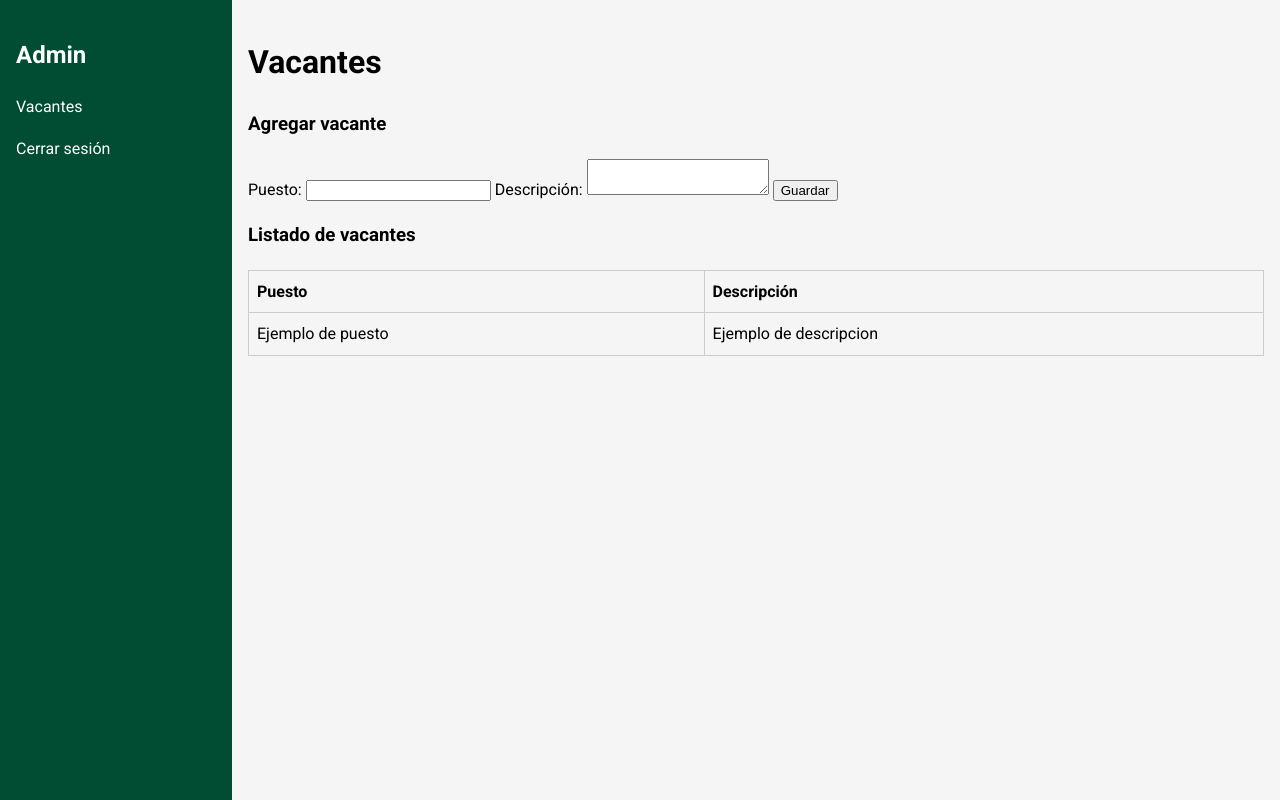
After one commit to ALEXSTR19/Sitio-Pemex, a PHP site: page /dashboard.php in a window 1280 px wide. The commit adds this page. Run offline with PHP 8.4, Linux system fonts and the light colour scheme; a user stored in the database is signed in; data comes from the database, SQL or seed files in the repository.

Commit message:
Add admin dashboard with vacantes management

```diff
--- a/css/style.css
+++ b/css/style.css
@@ -1032,3 +1032,13 @@ body.login-page {
 .login-icon img{height:24px;}
 
 .vacantes-table{width:100%;border-collapse:collapse;margin-top:1rem;}.vacantes-table th,.vacantes-table td{border:1px solid #ccc;padding:0.5rem;text-align:left;}
+
+/* Dashboard */
+.dashboard-container{display:flex;min-height:100vh;}
+.sidebar{width:200px;background:#004d33;color:#fff;padding:1rem;}
+.sidebar ul{list-style:none;padding:0;margin:0;}
+.sidebar li{margin-bottom:1rem;}
+.sidebar a{color:#fff;text-decoration:none;}
+.sidebar a:hover{text-decoration:underline;}
+.dashboard-content{flex:1;padding:1rem;background:#f5f5f5;}
+body.dashboard-page{margin:0;}
--- /dev/null
+++ b/dashboard.php
@@ -0,0 +1,62 @@
+<?php
+session_start();
+if (!isset($_SESSION['usuario_id'])) {
+    header('Location: login.php');
+    exit();
+}
+require_once 'conexion.php';
+
+if ($_SERVER['REQUEST_METHOD'] === 'POST' && isset($_POST['puesto'], $_POST['descripcion'])) {
+    $puesto = trim($_POST['puesto']);
+    $descripcion = trim($_POST['descripcion']);
+    $stmt = $conn->prepare("INSERT INTO vacantes (puesto, descripcion) VALUES (?, ?)");
+    $stmt->bind_param('ss', $puesto, $descripcion);
+    $stmt->execute();
+}
+
+$vacantes = $conn->query('SELECT puesto, descripcion FROM vacantes');
+?>
+<!DOCTYPE html>
+<html lang="es">
+<head>
+    <meta charset="UTF-8">
+    <title>Dashboard</title>
+    <link rel="stylesheet" href="css/style.css">
+</head>
+<body class="dashboard-page">
+<div class="dashboard-container">
+    <aside class="sidebar">
+        <h2>Admin</h2>
+        <ul>
+            <li><a href="#vacantes">Vacantes</a></li>
+            <li><a href="logout.php">Cerrar sesi&oacute;n</a></li>
+        </ul>
+    </aside>
+    <main class="dashboard-content">
+        <h1 id="vacantes">Vacantes</h1>
+        <section>
+            <h3>Agregar vacante</h3>
+            <form method="POST" action="dashboard.php">
+                <label for="puesto_nuevo">Puesto:</label>
+                <input type="text" id="puesto_nuevo" name="puesto" required>
+                <label for="descripcion_nueva">Descripci&oacute;n:</label>
+                <textarea id="descripcion_nueva" name="descripcion" required></textarea>
+                <button type="submit">Guardar</button>
+            </form>
+        </section>
+        <section>
+            <h3>Listado de vacantes</h3>
+            <table class="vacantes-table">
+                <tr><th>Puesto</th><th>Descripci&oacute;n</th></tr>
+                <?php while($row = $vacantes->fetch_assoc()): ?>
+                <tr>
+                    <td><?php echo htmlspecialchars($row['puesto']); ?></td>
+                    <td><?php echo htmlspecialchars($row['descripcion']); ?></td>
+                </tr>
+                <?php endwhile; ?>
+            </table>
+        </section>
+    </main>
+</div>
+</body>
+</html>
--- a/login.php
+++ b/login.php
@@ -15,7 +15,7 @@ if ($_SERVER['REQUEST_METHOD'] === 'POST') {
         if (password_verify($contrasena, $row['password'])) {
             $_SESSION['usuario_id'] = $row['id'];
             $_SESSION['rol'] = $row['rol'];
-            header('Location: vacantes.php');
+            header('Location: dashboard.php');
             exit();
         }
     }
```
Also changed, not shown: README.md.
